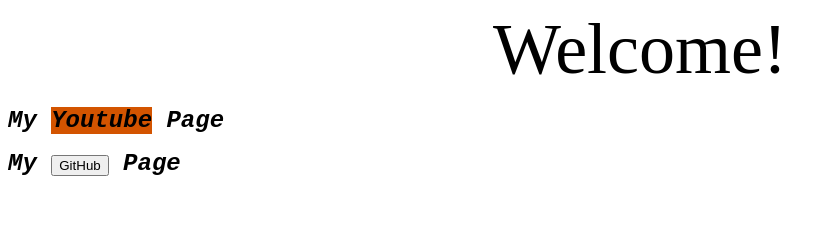
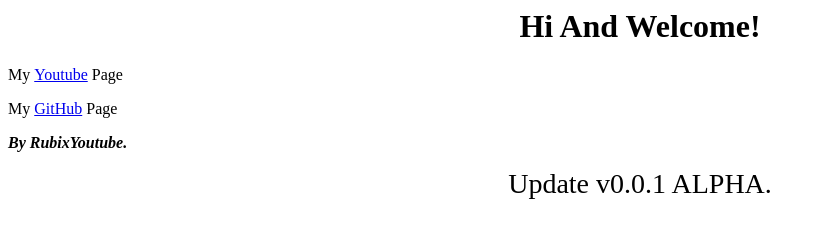
Before and after one commit to RubixYouTube/rubixyoutube.github.io, a plain HTML site: page index.html in a window 1280 px wide. Shown: the whole page, without its empty margins (0-836 px from the left). Drawn offline with Linux system fonts and the light colour scheme.

Commit message:
alpha, is here

```diff
--- a/index.html
+++ b/index.html
@@ -1,5 +1,9 @@
-<p style="text-align:center"><span style="font-size:72px">Welcome!</span></p>
+<h1 style="text-align:center">Hi And Welcome!</h1>
 
-<p><span style="font-size:24px"><strong><em><span style="font-family:Courier New,Courier,monospace">My&nbsp;<span style="background-color:#d35400">Youtube</span><span style="background-color:null">&nbsp;Page</span></span></em></strong></span></p>
+<p><span style="font-family:Times New Roman,Times,serif">My&nbsp;<a href="https://youtube.com/@trcsyt">Youtube</a>&nbsp;Page</span></p>
 
-<p><span style="font-size:24px"><strong><em><span style="font-family:Courier New,Courier,monospace"><span style="background-color:null">My&nbsp;<input name="Coding Area" type="button" value="GitHub" />&nbsp;Page</span></span></em></strong></span></p>
+<p><span style="font-family:Times New Roman,Times,serif">My&nbsp;<a href="https://Github.com/RubixYoutube">GitHub</a>&nbsp;Page</span></p>
+
+<p><span style="font-family:Times New Roman,Times,serif"><strong><em>By RubixYoutube.</em></strong></span></p>
+
+<p style="text-align:center"><span style="font-family:Times New Roman,Times,serif"><span style="font-size:28px">Update v0.0.1 ALPHA.</span></span></p>
```
